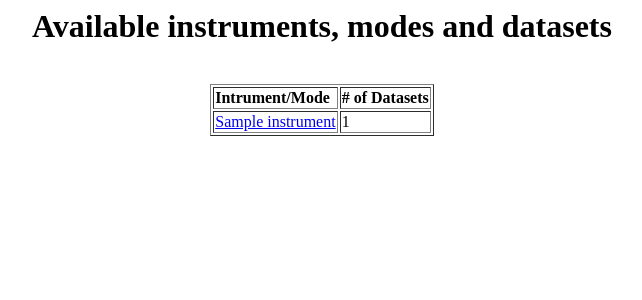
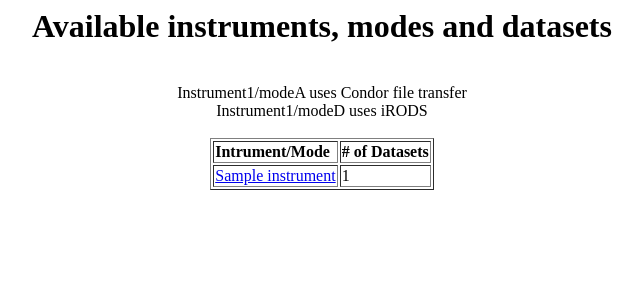
Before and after one commit to fpierfed/owl_web, a Django app: template templates/control/index.html in a window 1280 px wide. Shown: the top 300 px of the page, without its empty margins (318-960 px from the left). Run offline with Django 3.2, Linux system fonts and the light colour scheme; the template is opened without the code that fills it: most values are stand-ins (such as "Sample title", 1, 10 or a date in 2020); parts of the project's set-up code (start-up, migrations or seed data) failed here and were passed over.

Commit message:
Small changes

```diff
--- a/templates/control/index.html
+++ b/templates/control/index.html
@@ -7,6 +7,11 @@
 {% if instruments %}
     <center>
         <h1>Available instruments, modes and datasets</h1>
+        <br />
+        Instrument1/modeA uses Condor file transfer
+        <br />
+        Instrument1/modeD uses iRODS
+        <br />
         <br />
         <table border="1">
             <tr>
```
